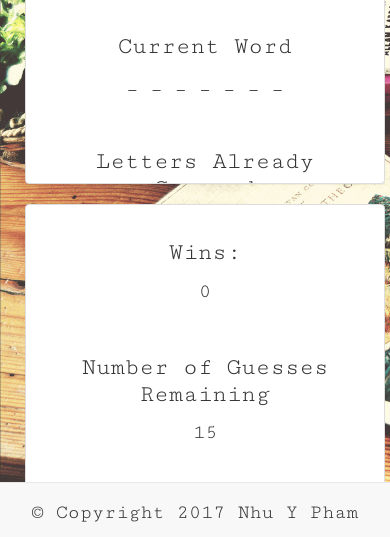
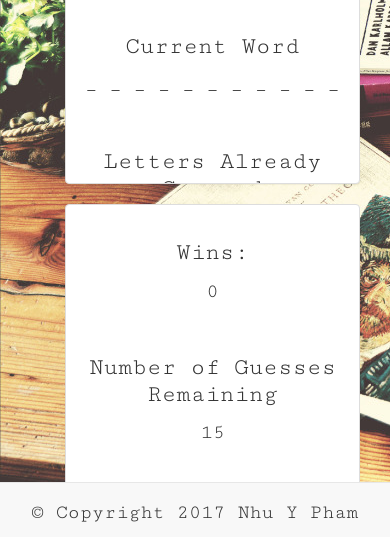
Before and after one commit to nhuyp87/Hangman-Game, a plain HTML site: page index.html in a window 390 px wide. Shown: the part 307-844 px from the top of the page. Drawn offline with nearby package versions, Linux system fonts and the light colour scheme.

Commit message:
Update css

```diff
--- a/assets/css/style.css
+++ b/assets/css/style.css
@@ -5,6 +5,8 @@ body {
 	height: 100%;
 	font-family: 'Cutive Mono', monospace;
 }
+
+/*Heading*/
 
 .heading {
 
@@ -27,6 +29,7 @@ body {
 
 }
 
+/*Footer*/
 
 #footer {
 	text-align: center;
@@ -34,10 +37,10 @@ body {
 }
 
 
+/*Content*/
 .panel-body {
 	text-align: center;
 	padding-bottom: 70px;
-	height: 350px;
 	overflow: auto;
 
 
@@ -68,18 +71,17 @@ p {
 }
 
 
-@media screen and (max-width: 980px) {
-
-
-
-}
-
+/*Media Queries */
 
 @media screen and (max-width: 640px) {
 
-	.panel-body {
+	.panel-body{
 		height: 300px;
-		right: 20px;
+	}
+
+	#section1, #section2 {
+		left: 50px;
+
 	}
 
 }
--- a/assets/javascript/game.js
+++ b/assets/javascript/game.js
@@ -1,44 +1,35 @@
 // Word bank for game:
-
-var wordBank = ["abate","aberration","abstruse","accost","acrimony","acumen","adamant"];
+var wordBank = ["abate","aberration","abstruse","accost","acrimony","acumen","adamant", "banal", "barrage", "belie", "belligerent", "benevolent", "bequest", "berate", "bipartisanship", "chide", "churlish", "circuitous", "circumscribe", "circumvent", "clandestine", "coalesce"];
 
 // Randomly generate a word.
-
 var randWord = wordBank[Math.floor(Math.random() * wordBank.length)];
 console.log(randWord);
 
 
 // Empty array used for dashes.
-
 var emptyArray = [];
 
 
 // The word length is displayed on-screen to the user as dashes.
-
 	for (var i=0; i < randWord.length; i++) {
 		emptyArray.push("_");
 	}
 
 // Print dashes of empty array to document.
-
 document.getElementById("wordGuess").innerHTML= emptyArray.join(" ");
 
 
 // Counter for wins.
-
 var victory = 0;
 
 // Counter for remaining guesses, set equal to 15.
-
 var guessesRemaining = 15;
 
 
 // Array used for letters guessed.
-
 var lettersGuessed = [];
 
 // Reset function when user guesses word correctly or runs out of remaining guesses.
-
 var resetPrint = function () {
 
 			randWord = wordBank[Math.floor(Math.random() * wordBank.length)];
@@ -50,9 +41,7 @@ var resetPrint = function () {
 			}
 
 			lettersGuessed = [];
-
 			guessesRemaining = 15;
-
 			printLetters ();
 
 
@@ -61,40 +50,25 @@ var resetPrint = function () {
 
 
 // Function for winning condition.
-
 var winCondition = function () {
 
 	var correctWord = emptyArray.join("");
 
 		if (correctWord==randWord){
-
 			alert("Correct word!");
-
 			victory++;
-
 			document.getElementById("totalWins").innerHTML = victory;
-
 			resetPrint();
-
-
-
 		}
 
 }
 
 // Function for loss condition.
-
 var lossCondition = function () {
 
 	if (guessesRemaining < 0) {
-
 			alert("YOU LOSE! Try again!");
-
 			resetPrint();
-
-
-
-
 		}
 
 }
@@ -110,7 +84,6 @@ var printLetters = function () {
 	document.getElementById("wrongGuess").innerHTML= guessesRemaining;
 
 	// Add all letters guessed to word bank.
-
 	document.getElementById("letterBank").innerHTML=lettersGuessed.join();
 
 
@@ -128,7 +101,6 @@ var printLetters = function () {
 document.onkeyup = function (event) {
 
 	// User presses any key to get started.
-
 	var userGuess = String.fromCharCode(event.keyCode).toLowerCase();
 
 	if ((userGuess === "a") || (userGuess === "b") || (userGuess === "c") || (userGuess === "d") || (userGuess === "e") || (userGuess === "f") || (userGuess === "g") || (userGuess === "h") || (userGuess === "i") || (userGuess === "j") || (userGuess === "k") || (userGuess === "l") || (userGuess === "m") || (userGuess === "n") || (userGuess === "o") || (userGuess === "p") || (userGuess === "q") || (userGuess === "r") || (userGuess === "s") || (userGuess === "t") || (userGuess === "u") || (userGuess === "v") || (userGuess === "w") || (userGuess === "x") || (userGuess === "y") || (userGuess === "z"))
@@ -138,50 +110,33 @@ document.onkeyup = function (event) {
 
 
 	// Provides index # of the letter guessed --> if correct, take user's guess and insert into random word generated.
-
-
 	if (randWord.indexOf(userGuess) > -1){
 
 	// Replace dashes with letters guessed.
-
 		for (var i=0; i < randWord.length; i++) {
-
 			if (userGuess==randWord.charAt(i)) {
-
 				emptyArray[i]=userGuess;
-
-
 			}
 
 
 		}
 
 	// Add correct letters guessed to letter bank.
-
 		lettersGuessed.push(userGuess);
 
 	// Win condition - if the empty array is equal to the random word, then the user wins the game.
-
 		winCondition ();
 
 
 	}  else {
 
-
 	// If the letter guessed is incorrect, guesses remaining decreases by one and the letter is added to the letter bank.
-
-
 		guessesRemaining--;
-
 		lettersGuessed.push(userGuess);
 
 
 	// Loss condition - if the guesses remaining is less than 0, then the user is alerted of the loss.
-
 		lossCondition();
-
-
-
 	}
 
 
--- a/index.html
+++ b/index.html
@@ -28,7 +28,7 @@
 
 	<div class="container">
 		<div class="row">
-			<div id ="section1" class="col-sm-8 col-md-8">
+			<div id ="section1" class=" col-xs-10 col-sm-8 col-md-8">
 				<div class="panel panel-default">
 				  <div class="panel-body">
 				    <p id="instructions"><h2>Press any key to start!</h2></p>
@@ -42,7 +42,7 @@
 				</div>
 			</div>
 
-			<div id ="section2" class="col-sm-4 col-md-4">
+			<div id ="section2" class="col-xs-10 col-sm-4 col-md-4">
 				<div class="panel panel-default">
 				  <div class="panel-body">
 
```
